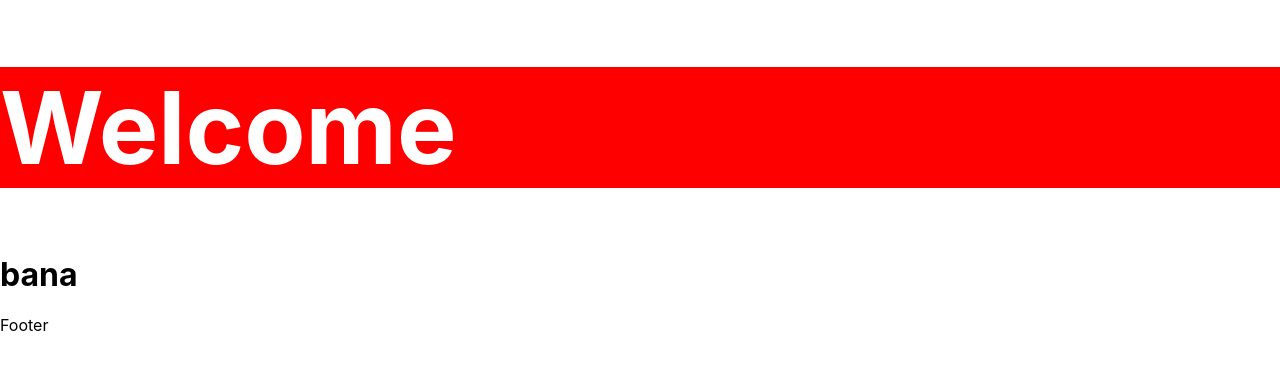
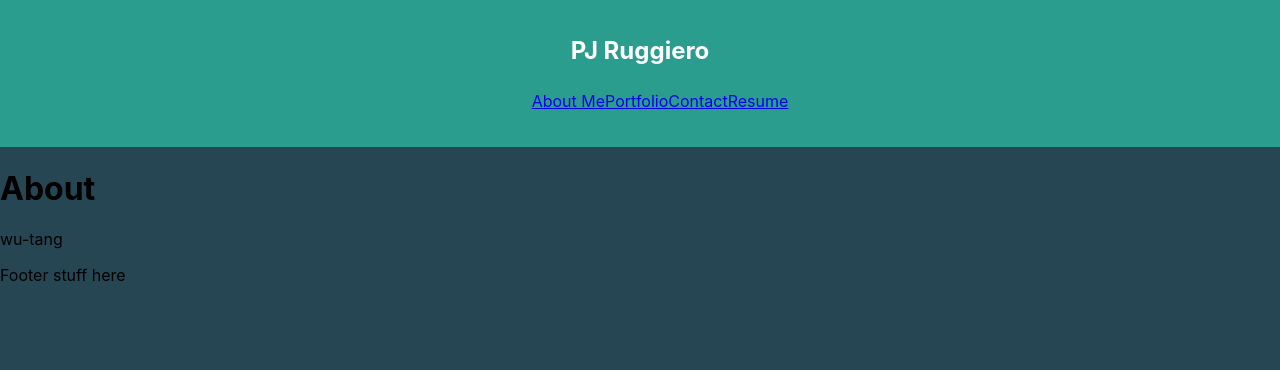
Before and after one commit to carlinjshaw/delete_studnt, a React (Create React App) app: page / in a window 1280 px wide. Shown: the top 370 px of the page. Built offline with nearby package versions, Linux system fonts and the light colour scheme.

Commit message:
styles and working pages

```diff
--- a/src/components/About.js
+++ b/src/components/About.js
@@ -3,7 +3,8 @@ import React from 'react'
 const About = () => {
   return (
     <div>
-    <h1>bana</h1>
+    <h1>About</h1>
+    <p>wu-tang</p>
     </div>
   )
 }
--- a/src/components/Footer.js
+++ b/src/components/Footer.js
@@ -2,7 +2,8 @@ import React from 'react'
 
 const Footer = () => {
   return (
-    <div>Footer</div>
+    <div>Footer stuff here</div>
+
   )
 }
 
--- a/src/components/Header.js
+++ b/src/components/Header.js
@@ -1,21 +1,16 @@
 import React from 'react';
 // Here we import the Header.css file to grant access to some additional classNames
 import '../styles/Header.css';
+import Navigation from './Navigation';
 
-const styles = {
-  heading: {
-    background: 'red',
-    color: 'white',
-    fontSize: '100px'
-  },
-  h1: {
-    fontSize: '100px'
-  }
-}
-function Header ({currentPage, handlePageChange }) {
+
+function Header({ currentPage, handlePageChange }) {
   return (
-    <header style={styles.heading}className="header">
-      <h1 style={styles.h1}>Welcome</h1>
+    <header className="header">
+      <div className="header-content">
+        <h1 className="header-name">PJ Ruggiero</h1>
+        <Navigation className="header-navigation" />
+      </div>
     </header>
   );
 }
--- a/src/components/Navigation.js
+++ b/src/components/Navigation.js
@@ -1,6 +1,7 @@
 import React from "react";
+import '../styles/Header.css';
 
-function Nav({ currentPage, handlePageChange }) {
+function Navigation({ currentPage, handlePageChange }) {
 
     return (
         <nav>
@@ -22,4 +23,4 @@ function Nav({ currentPage, handlePageChange }) {
     );
 };
 
-export default Nav;
+export default Navigation;
--- a/src/styles/Header.css
+++ b/src/styles/Header.css
@@ -0,0 +1,42 @@
+:root {
+    --dark: #264653;
+    --light: #2a9d8f;
+    --tan: #e9c46a;
+    --orng: #f4a261;
+    --burnt: #e76f51;
+}
+
+.header {
+    background: var(--light);
+    padding: 20px;
+}
+
+html{
+    background: var(--dark);
+}
+
+.header-content {
+    display: flex;
+    flex-direction: column;
+    align-items: center;
+}
+
+.header-name {
+    color: white;
+    font-size: 24px;
+    margin-bottom: 10px;
+}
+
+.header-navigation {
+    display: flex;
+    justify-content: space-between;
+}
+
+.header-li {
+    list-style: none;
+}
+
+.header-ul {
+    display: flex;
+    justify-content: space-between;
+}
```
Also changed, not shown: 1 other file (tests, documents, lock files or other folders).
